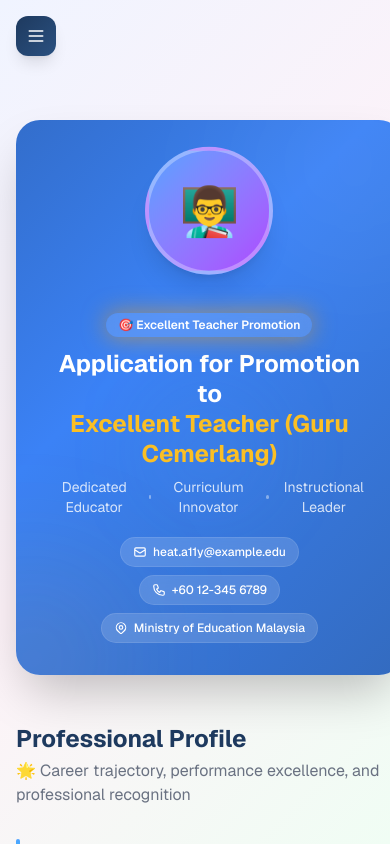
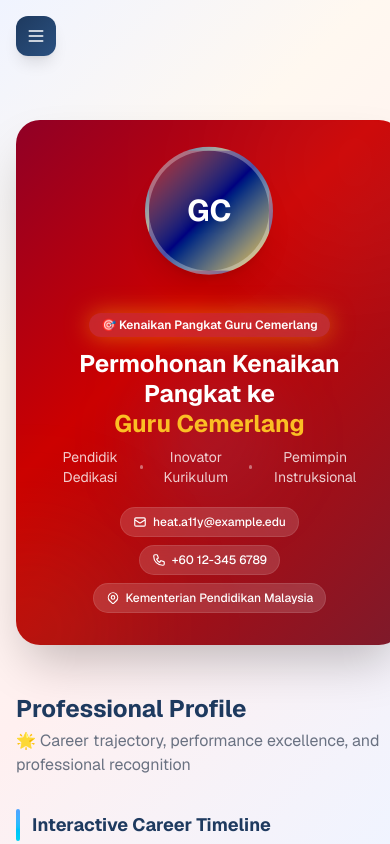
Before and after one commit to heat-a11y/guru-cemerlang-portal, a Next.js app: page / in a window 390 px wide. Shown: the top 844 px of the page. Built offline with nearby package versions, Linux system fonts and the light colour scheme.

Commit message:
feat: Malaysian-centric makeover - Jalur Gemilang colors, batik motifs, Malay language, local imagery

```diff
--- a/public/index.html
+++ b/public/index.html
@@ -172,12 +172,17 @@
   <!-- ============ NAVIGATION ============ -->
   <nav id="navbar" class="fixed top-0 left-0 w-full z-50 transition-all duration-500 nav-hidden nav-blur">
     <div class="max-w-6xl mx-auto px-6 h-14 flex items-center justify-between">
+      <div class="flex items-center gap-2">
+        <span class="w-2.5 h-2.5 rounded-full bg-[#CC0000]"></span>
+        <span class="w-2.5 h-2.5 rounded-full bg-[#000080]"></span>
+        <span class="w-2.5 h-2.5 rounded-full bg-[#FFCC00]"></span>
+      </div>
       <span class="text-sm font-semibold tracking-tight text-gray-900">LJ.</span>
       <div class="flex items-center gap-6 text-sm font-medium text-gray-500">
-        <a href="#journey" class="hover:text-gray-900 transition-colors">Journey</a>
-        <a href="#impact" class="hover:text-gray-900 transition-colors">Impact</a>
-        <a href="#credentials" class="hover:text-gray-900 transition-colors">Credentials</a>
-        <a href="#accomplishments" class="hover:text-gray-900 transition-colors">Accomplishments</a>
+        <a href="#journey" class="hover:text-gray-900 transition-colors">Perjalanan</a>
+        <a href="#impact" class="hover:text-gray-900 transition-colors">Impak</a>
+        <a href="#credentials" class="hover:text-gray-900 transition-colors">Kelayakan</a>
+        <a href="#accomplishments" class="hover:text-gray-900 transition-colors">Pencapaian</a>
       </div>
     </div>
   </nav>
@@ -186,8 +191,8 @@
   <section class="relative h-screen min-h-[650px] max-h-[1000px] overflow-hidden bg-black">
     <div class="absolute inset-0">
       <img
-        src="https://images.unsplash.com/photo-1524178232363-1fb2b075b655?q=80&w=2070&auto=format&fit=crop"
-        alt="Academic setting"
+        src="https://images.pexels.com/photos/5905609/pexels-photo-5905609.jpeg?auto=compress&cs=tinysrgb&w=2070&h=1000&fit=crop"
+        alt="Malaysian teacher with student"
         class="w-full h-full object-cover opacity-80"
         loading="eager"
       >
@@ -421,8 +426,8 @@
   <div class="max-w-6xl mx-auto px-6 reveal">
     <div class="img-frame h-72 md:h-96">
       <img
-        src="https://images.unsplash.com/photo-1529390079861-591de354faf5?q=80&w=2070&auto=format&fit=crop"
-        alt="School hallway with students"
+        src="https://images.pexels.com/photos/8617941/pexels-photo-8617941.jpeg?auto=compress&cs=tinysrgb&w=2070&h=900&fit=crop"
+        alt="Malaysian teacher with students in classroom"
         loading="lazy"
       >
     </div>
@@ -456,8 +461,8 @@
   <div class="max-w-6xl mx-auto px-6 reveal">
     <div class="img-frame h-72 md:h-96">
       <img
-        src="https://images.unsplash.com/photo-1523240795612-9a054b0db644?q=80&w=2070&auto=format&fit=crop"
-        alt="Students collaborating"
+        src="https://images.pexels.com/photos/8197508/pexels-photo-8197508.jpeg?auto=compress&cs=tinysrgb&w=2070&h=900&fit=crop"
+        alt="Malaysian students collaborating in class"
         loading="lazy"
       >
     </div>
--- a/src/app/globals.css
+++ b/src/app/globals.css
@@ -17,6 +17,10 @@
   --purple: #8b5cf6;
   --teal: #14b8a6;
   --orange: #f97316;
+  --malaysia-red: #CC0000;
+  --malaysia-blue: #000080;
+  --malaysia-yellow: #FFCC00;
+  --malaysia-white: #FFFFFF;
 }
 
 @theme inline {
@@ -27,13 +31,16 @@
   --color-primary-dark: var(--primary-dark);
   --color-accent: var(--accent);
   --color-accent-light: var(--accent-light);
+  --color-malaysia-red: var(--malaysia-red);
+  --color-malaysia-blue: var(--malaysia-blue);
+  --color-malaysia-yellow: var(--malaysia-yellow);
   --font-sans: var(--font-geist-sans);
   --font-mono: var(--font-geist-mono);
 }
 
 /* ─── Base ─── */
 body {
-  background: linear-gradient(135deg, #f0f4ff 0%, #fdf2f8 50%, #f0fdf4 100%);
+  background: linear-gradient(135deg, #f0f4ff 0%, #fff8f0 30%, #fff0f0 60%, #f0f4ff 100%);
   background-attachment: fixed;
   color: var(--foreground);
   font-family: var(--font-sans, Arial, Helvetica, sans-serif);
@@ -100,6 +107,16 @@
   50% { background-position: 100% 50%; }
   100% { background-position: 0% 50%; }
 }
+@keyframes wave-flag {
+  0%, 100% { transform: translateX(0) translateY(0); }
+  25% { transform: translateX(3px) translateY(-2px); }
+  50% { transform: translateX(0) translateY(0); }
+  75% { transform: translateX(-3px) translateY(2px); }
+}
+@keyframes batik-pattern {
+  0% { background-position: 0 0; }
+  100% { background-position: 100px 100px; }
+}
 
 .animate-float { animation: float 3s ease-in-out infinite; }
 .animate-float-slow { animation: float-slow 4s ease-in-out infinite; }
@@ -119,6 +136,25 @@
 .animate-grow { animation: grow 0.6s ease-out forwards; }
 .animate-tilt-shake:hover { animation: tilt-shake 0.3s ease-in-out; }
 .animate-gradient-shift { background-size: 200% 200%; animation: gradient-shift 4s ease infinite; }
+.animate-wave-flag { animation: wave-flag 4s ease-in-out infinite; }
+.animate-batik-pattern { background-size: 100px 100px; animation: batik-pattern 20s linear infinite; }
+
+/* Jalur Gemilang flag accent bar */
+.jalur-gemilang-bar {
+  height: 4px;
+  background: linear-gradient(90deg, #CC0000 0%, #CC0000 14.28%, #FFFFFF 14.28%, #FFFFFF 28.57%, #CC0000 28.57%, #CC0000 42.85%, #FFFFFF 42.85%, #FFFFFF 57.14%, #CC0000 57.14%, #CC0000 71.42%, #FFFFFF 71.42%, #FFFFFF 85.71%, #CC0000 85.71%, #CC0000 100%);
+  border: none;
+  margin: 0;
+}
+
+/* Batik-inspired section divider */
+.section-batik {
+  height: 12px;
+  background: repeating-conic-gradient(#000080 0% 25%, transparent 0% 50%) 0 0 / 20px 20px,
+              repeating-conic-gradient(#CC0000 0% 25%, transparent 0% 50%) 10px 10px / 20px 20px;
+  opacity: 0.15;
+  border: none;
+}
 
 /* stagger children */
 .stagger-children > * {
@@ -175,7 +211,7 @@
 }
 
 .hero-gradient {
-  background: linear-gradient(-45deg, #1e3a5f, #2a5080, #3b82f6, #1e3a5f);
+  background: linear-gradient(-45deg, #000080, #1e3a5f, #CC0000, #000080);
   background-size: 400% 400%;
   animation: gradient-shift 8s ease infinite;
 }
@@ -186,7 +222,7 @@
 
 .text-gradient {
   @apply bg-clip-text text-transparent;
-  background-image: linear-gradient(135deg, #1e3a5f, #3b82f6, #8b5cf6);
+  background-image: linear-gradient(135deg, #000080, #CC0000, #FFCC00);
 }
 
 /* confetti pieces */
--- a/src/app/layout.tsx
+++ b/src/app/layout.tsx
@@ -13,8 +13,8 @@
 });
 
 export const metadata: Metadata = {
-  title: "Guru Cemerlang Applicant Portal",
-  description: "Application for Promotion to Excellent Teacher (Guru Cemerlang) — Professional Portfolio, Pedagogical Innovations, Curriculum Fidelity Planner, and Research & Leadership Hub",
+  title: "Portal Pemohon Guru Cemerlang",
+  description: "Permohonan Kenaikan Pangkat ke Guru Cemerlang — Profil Profesional, Inovasi Pedagogi, Perancang Kurikulum, dan Pusat Penyelidikan & Kepimpinan",
 };
 
 export default function RootLayout({
@@ -24,7 +24,7 @@
 }>) {
   return (
     <html
-      lang="en"
+      lang="ms"
       className={`${geistSans.variable} ${geistMono.variable} antialiased`}
     >
       <body className="bg-gray-50 text-foreground">{children}</body>
--- a/src/app/page.tsx
+++ b/src/app/page.tsx
@@ -16,25 +16,31 @@
         </div>
         <ProfessionalProfile />
 
-        <hr className="section-sparkle my-12 md:my-16" />
+        <hr className="section-batik my-12 md:my-16" />
 
         <RaindropMethod />
 
-        <hr className="section-sparkle my-12 md:my-16" />
+        <hr className="section-batik my-12 md:my-16" />
 
         <CurriculumPlanner />
 
-        <hr className="section-sparkle my-12 md:my-16" />
+        <hr className="jalur-gemilang-bar my-12 md:my-16" />
 
         <ResearchLeadership />
 
         <footer className="mt-12 md:mt-16 py-8 border-t border-gray-200 text-center relative">
-          <div className="absolute -top-3 left-1/2 -translate-x-1/2 w-8 h-8 bg-gradient-to-br from-accent to-accent-light rounded-full flex items-center justify-center text-white text-sm shadow-lg">
+          <div className="absolute -top-3 left-1/2 -translate-x-1/2 w-8 h-8 bg-gradient-to-br from-[#CC0000] to-[#000080] rounded-full flex items-center justify-center text-white text-sm shadow-lg">
             ✦
           </div>
+          <div className="flex justify-center gap-1.5 mb-2">
+            <span className="w-3 h-3 rounded-full bg-[#CC0000]"></span>
+            <span className="w-3 h-3 rounded-full bg-[#000080]"></span>
+            <span className="w-3 h-3 rounded-full bg-[#FFCC00]"></span>
+          </div>
           <p className="text-sm text-gray-400 mt-2">
-            Guru Cemerlang Applicant Portal &copy; {new Date().getFullYear()} &mdash; Built with ❤️ using Next.js &amp; Tailwind CSS
+            Portal Pemohon Guru Cemerlang &copy; {new Date().getFullYear()} &mdash; Dibina dengan ❤️ menggunakan Next.js &amp; Tailwind CSS
           </p>
+          <p className="text-xs text-gray-400 mt-1">Malaysia &mdash; Tanah Airku</p>
         </footer>
       </main>
     </div>
--- a/src/components/HeroSection.tsx
+++ b/src/components/HeroSection.tsx
@@ -7,24 +7,24 @@
       <div className="absolute top-1/2 left-1/3 w-32 h-32 bg-blue-400/10 rounded-full blur-2xl animate-float" style={{ animationDelay: '2s' }} />
 
       <div className="relative z-10 flex flex-col md:flex-row items-center gap-8">
-        <div className="w-32 h-32 md:w-40 md:h-40 rounded-full border-4 border-white/30 overflow-hidden flex-shrink-0 bg-gradient-to-br from-blue-400 to-purple-500 flex items-center justify-center shadow-xl animate-float-slow group">
-          <span className="text-5xl group-hover:scale-110 transition-transform duration-300">👨‍🏫</span>
+        <div className="w-32 h-32 md:w-40 md:h-40 rounded-full border-4 border-white/30 overflow-hidden flex-shrink-0 bg-gradient-to-br from-[#CC0000] via-[#000080] to-[#FFCC00] flex items-center justify-center shadow-xl animate-float-slow group">
+          <span className="text-3xl md:text-4xl font-bold text-white drop-shadow-lg group-hover:scale-110 transition-transform duration-300">GC</span>
         </div>
 
         <div className="flex-1 text-center md:text-left">
           <div className="inline-block px-3 py-1 bg-white/15 rounded-full text-xs font-semibold mb-3 backdrop-blur-sm animate-pulse-glow">
-            🎯 Excellent Teacher Promotion
+            🎯 Kenaikan Pangkat Guru Cemerlang
           </div>
           <h1 className="text-2xl md:text-4xl font-bold mb-2 leading-tight">
-            Application for Promotion to <br />
-            <span className="text-accent-light">Excellent Teacher (Guru Cemerlang)</span>
+            Permohonan Kenaikan Pangkat ke <br />
+            <span className="text-accent-light">Guru Cemerlang</span>
           </h1>
           <p className="text-white/80 text-sm md:text-base mt-2 flex items-center gap-2 justify-center md:justify-start">
-            <span>Dedicated Educator</span>
+            <span>Pendidik Dedikasi</span>
             <span className="w-1 h-1 rounded-full bg-white/40" />
-            <span>Curriculum Innovator</span>
+            <span>Inovator Kurikulum</span>
             <span className="w-1 h-1 rounded-full bg-white/40" />
-            <span>Instructional Leader</span>
+            <span>Pemimpin Instruksional</span>
           </p>
 
           <div className="flex flex-wrap gap-2 mt-5 justify-center md:justify-start">
@@ -45,7 +45,7 @@
                 <path strokeLinecap="round" strokeLinejoin="round" strokeWidth={2} d="M17.657 16.657L13.414 20.9a1.998 1.998 0 01-2.827 0l-4.244-4.243a8 8 0 1111.314 0z" />
                 <path strokeLinecap="round" strokeLinejoin="round" strokeWidth={2} d="M15 11a3 3 0 11-6 0 3 3 0 016 0z" />
               </svg>
-              Ministry of Education Malaysia
+              Kementerian Pendidikan Malaysia
             </span>
           </div>
         </div>
```
Also changed, not shown: src/components/Sidebar.tsx (+7 -7 lines).
